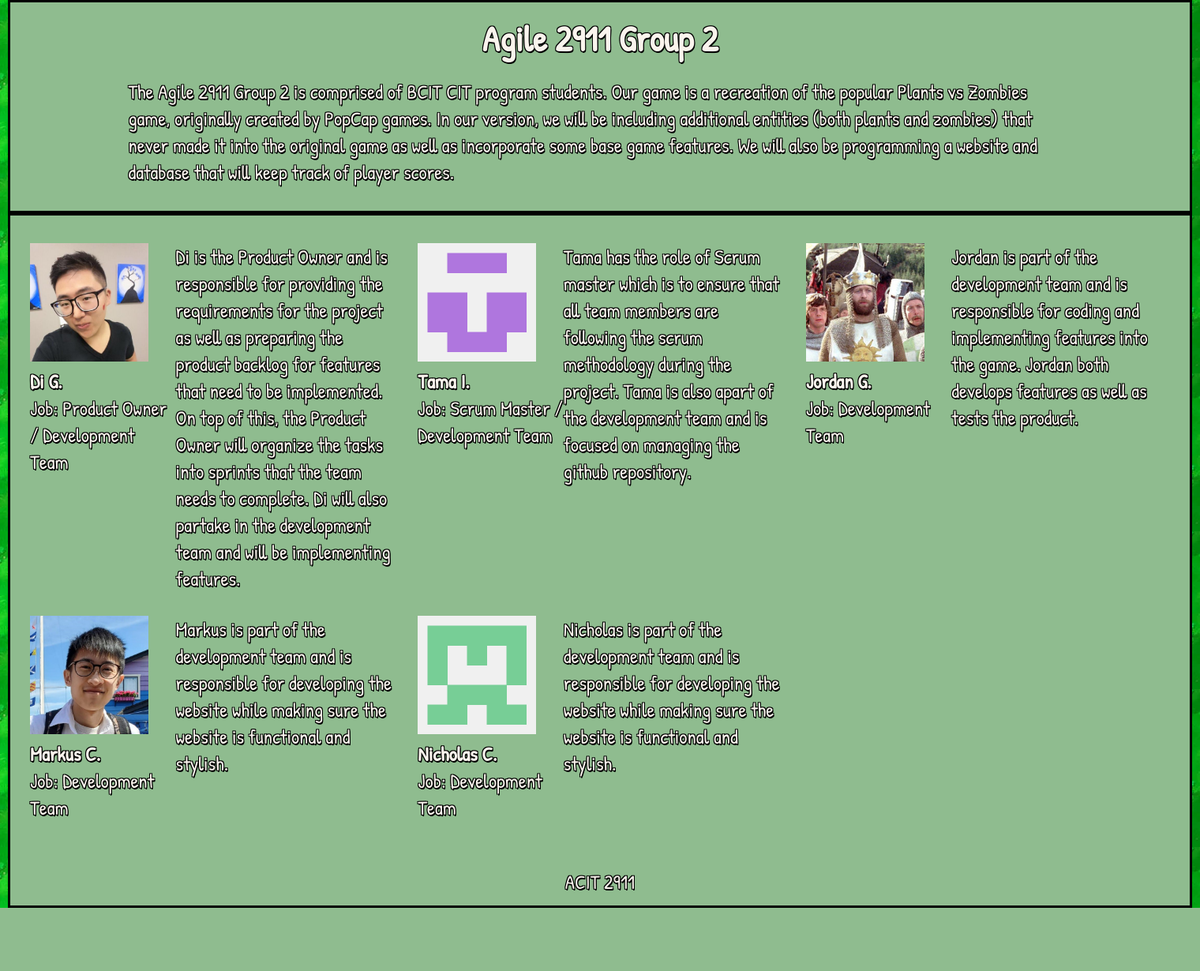
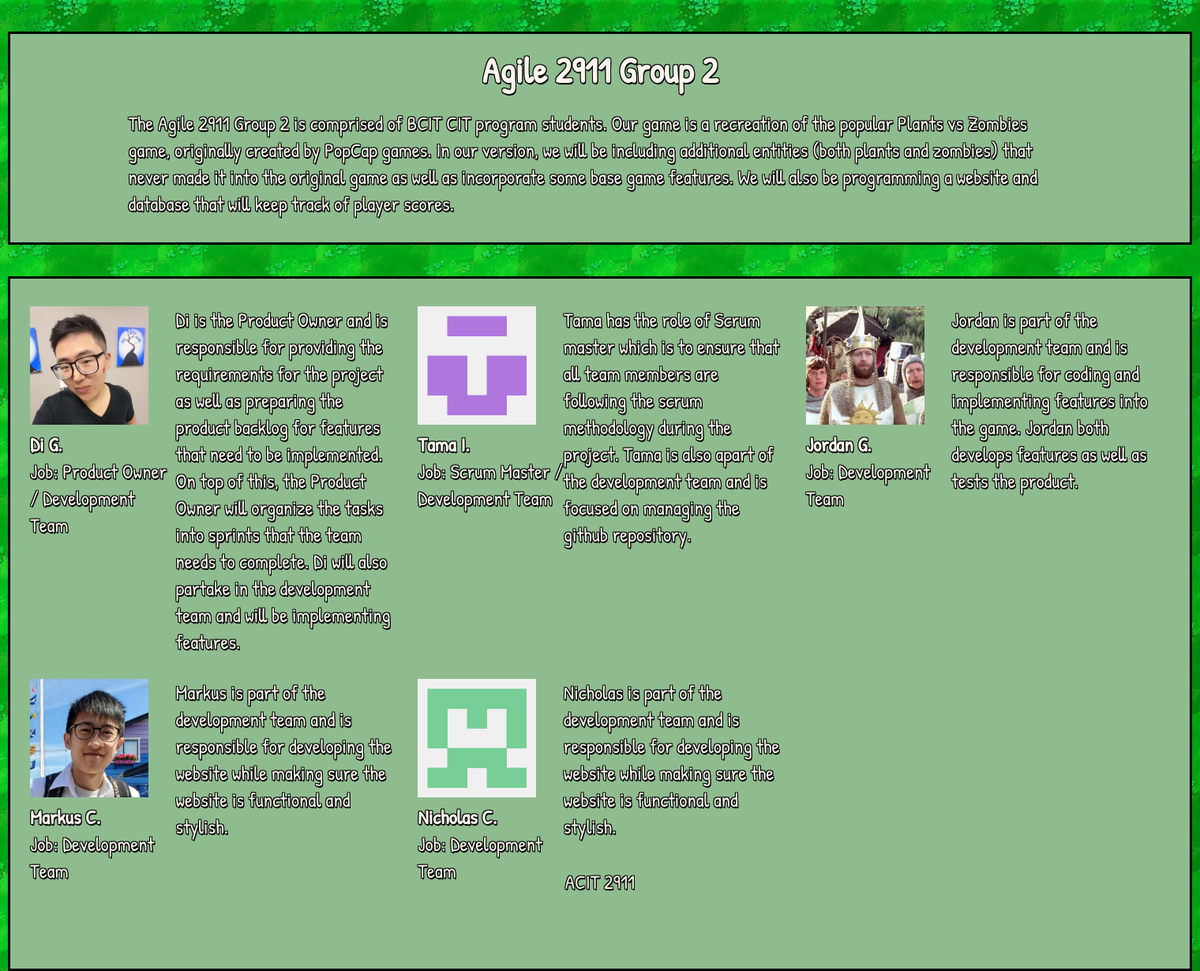
Before and after one commit to digao666/Plant_Vs_Zombie_Scorebord, a Flask app: page /about in a window 1520 px wide. Shown: the part 127-1357 px from the top of the page at 79% size. Before the commit the page ends 1277 px from the top, so only its background shows below. Run offline with Flask 2, Linux system fonts and the light colour scheme.

Commit message:
changes to about page css

```diff
--- a/static/css/home_styles.css
+++ b/static/css/home_styles.css
@@ -195,7 +195,7 @@ h1 {
 
 .grid-container {
     display: grid;
-    grid-template-rows: 270px 80% 5%;
+    grid-template-rows: 40px 270px 40px 80% 5%;
     grid-template-columns: 1fr 1500px 1fr;
     height: 1100px;
     width: 100vw;
@@ -208,7 +208,7 @@ h1 {
     padding-left: 10px;
     grid-template-rows: 1fr 1fr;
     grid-template-columns: 1fr 1fr 1fr;
-    grid-row: 2 / 3;
+    grid-row: 4 / 5;
     grid-column: 2 / 3;
     background-color: #8FBC8F;
     border: 3px solid black;
@@ -216,7 +216,7 @@ h1 {
 
 .general-info {
     background-color: #8FBC8F;
-    grid-row: 1 / 2;
+    grid-row: 2 / 3;
     grid-column: 2 / 3;
     border: 3px solid black;
 }
@@ -234,7 +234,7 @@ h1 {
 }
 
 footer {
-    grid-row: 3 / 4;
+    grid-row: 5 / 6;
     grid-column: 1 / 5;
     bottom: 0;
     height: 100%;
```
